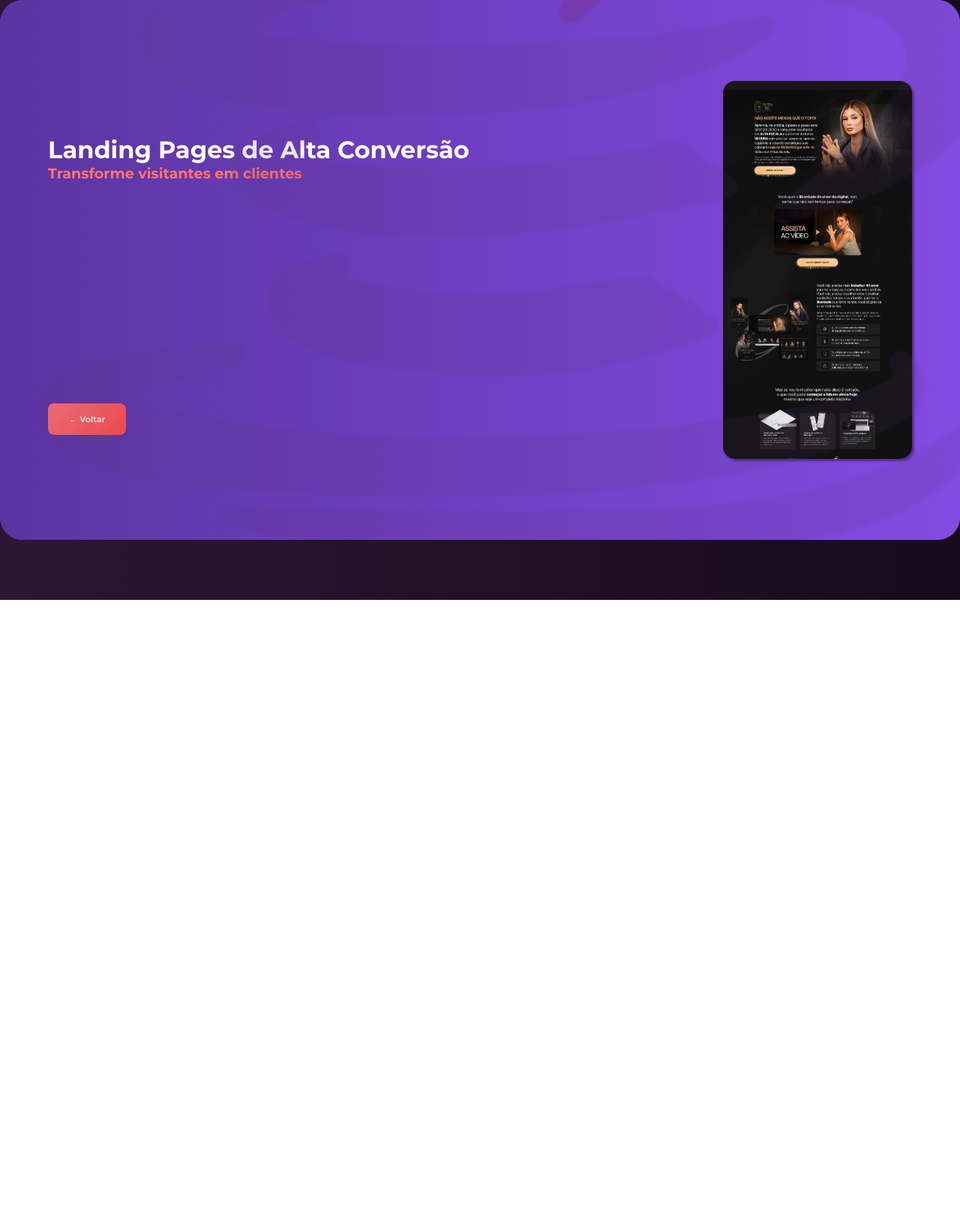
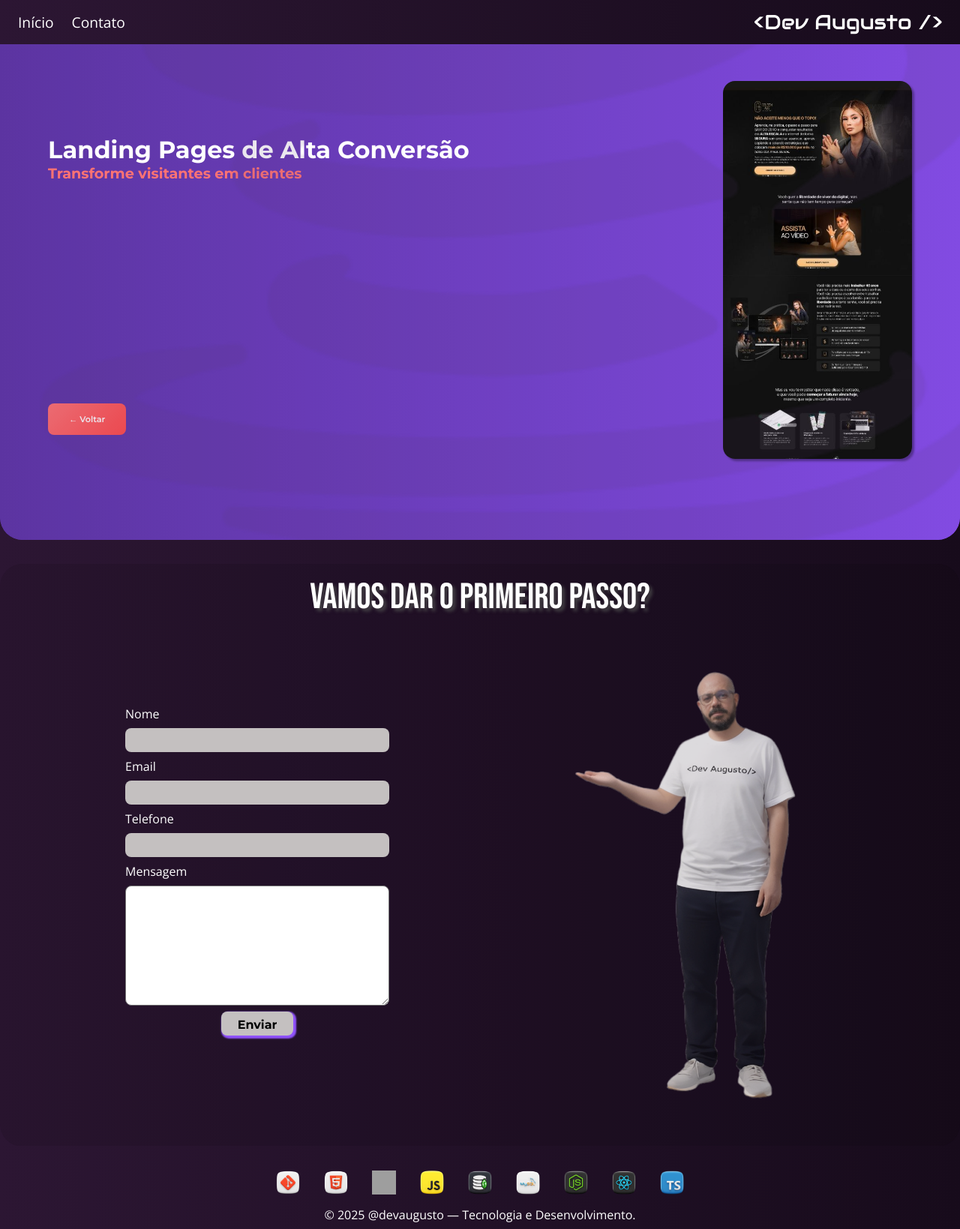
Before and after one commit to jorgeguto87/portifolio_react, a React (Vite) app: page /landing-pages in a window 1280 px wide. Shown: the whole page at 75% size. Before the commit the page ends 800 px from the top, so only its background shows below. Built offline with nearby package versions, Linux system fonts and the light colour scheme; grey boxes are pictures that could not be loaded; a web font is replaced by a local one.

Commit message:
alteracao paginas internas

```diff
--- a/index.html
+++ b/index.html
@@ -9,35 +9,55 @@
 
 <meta name="viewport" content="width=device-width, initial-scale=1.0" />
 
-<title>Criação de Sites e Chatbots para WhatsApp | Dev Augusto</title>
+<title>Dev Augusto | Criação de Sites Profissionais e Chatbots para WhatsApp</title>
 
 <meta name="description"
-content="Criação de sites profissionais, landing pages e chatbots para WhatsApp. Soluções digitais para empresas que desejam fortalecer sua presença online e gerar clientes." />
+content="Criação de sites profissionais, landing pages estratégicas e chatbots para WhatsApp. Design moderno, tecnologia e estratégia para fortalecer a presença digital do seu negócio." />
 
 <meta name="keywords"
-content="criação de sites, sites profissionais, landing pages, chatbot whatsapp, automação whatsapp, desenvolvimento de sites" />
+content="criação de sites, landing page profissional, chatbot whatsapp, desenvolvimento web, automação whatsapp, sites para empresas">
 
 <meta name="author" content="Dev Augusto">
 
 <meta name="robots" content="index, follow">
 
-<!-- Open Graph -->
+<link rel="canonical" href="https://devaugusto.com.br/" />
 
-<meta property="og:title" content="Dev Augusto | Criação de Sites e Chatbots para WhatsApp">
+<!-- OPEN GRAPH -->
+
+<meta property="og:title"
+content="Dev Augusto | Criação de Sites Profissionais e Chatbots para WhatsApp">
 
 <meta property="og:description"
-content="Desenvolvimento de sites profissionais, landing pages e automação de atendimento para empresas.">
-
-<meta property="og:image"
-content="https://www.devaugusto.com.br/imagem_preview.jpg">
-
-<meta property="og:url"
-content="https://www.devaugusto.com.br">
+content="Sites profissionais com design moderno e chatbots personalizados para transformar atendimento em resultado.">
 
 <meta property="og:type"
 content="website">
 
+<meta property="og:url"
+content="https://devaugusto.com.br/">
+
+<meta property="og:image"
+content="https://devaugusto.com.br/imagem-preview.jpg">
+
+<meta property="og:image:width" content="1200">
+
+<meta property="og:image:height" content="630">
+
+<meta property="og:locale" content="pt_BR">
+
+<!-- TWITTER -->
+
 <meta name="twitter:card" content="summary_large_image">
+
+<meta name="twitter:title"
+content="Dev Augusto | Criação de Sites Profissionais e Chatbots para WhatsApp">
+
+<meta name="twitter:description"
+content="Desenvolvimento de sites profissionais e chatbots estratégicos para fortalecer sua presença digital.">
+
+<meta name="twitter:image"
+content="https://devaugusto.com.br/imagem-preview.jpg">
 
 <!-- GSAP -->
 
@@ -56,4 +76,5 @@ content="website">
 <script type="module" src="/src/main.jsx"></script>
 
 </body>
+
 </html>
--- a/src/meuComponente.css
+++ b/src/meuComponente.css
@@ -59,6 +59,7 @@ background-image: linear-gradient(to right, #23751b, #2c8f23);
   background-image: linear-gradient(to right, #110b06, #1d130a);
 
 }
+
 
 .imagem__pages{
   position: absolute;
@@ -955,7 +956,7 @@ box-shadow:0 10px 25px rgba(0,0,0,0.3);
     display: flex;
     flex-direction: column;
     align-items: center;
-    text-align: center;
+    text-align: left;
   }
 
   .texto__principal__titulo    { font-size: 130%; }
@@ -1065,7 +1066,7 @@ box-shadow:0 10px 25px rgba(0,0,0,0.3);
     margin-top: 5rem;
   }
 
-  .imagem__capa { max-height: 170px; }
+  .imagem__capa { max-height: 180px; }
   .imagem__pages { max-height: 250px; }
 
   .texto__principal__titulo    { font-size: 118%; }
@@ -1082,7 +1083,7 @@ box-shadow:0 10px 25px rgba(0,0,0,0.3);
 
 /* --- 480px (mobile médio) --- */
 @media screen and (max-width: 480px) {
-  .imagem__capa { max-height: 150px; }
+  .imagem__capa { max-height: 200px; }
   .imagem__pages {
     max-height: 250px;
   }
@@ -1265,7 +1266,7 @@ box-shadow:0 10px 25px rgba(0,0,0,0.3);
 
   .imagem__capa {
     position: static;
-    max-height: 200px;
+    max-height: 280px;
     flex-shrink: 0;
     border-radius: 2rem;
     padding: 0;
@@ -1274,7 +1275,7 @@ box-shadow:0 10px 25px rgba(0,0,0,0.3);
 
   .imagem__pages {
     position: static;
-    max-height: 200px;
+    max-height: 300px;
     flex-shrink: 0;
     padding: 0;
     align-self: center;
--- a/src/meuComponente.jsx
+++ b/src/meuComponente.jsx
@@ -45,12 +45,12 @@ const textoPrincipal = (
 
       Se o que você precisa é de um <strong>chatbot para WhatsApp</strong> que automatize seu atendimento e transforme conversas em oportunidades reais de negócio, também desenvolvo <strong>assistentes inteligentes personalizados</strong>, integrados ao seu funil de marketing e relacionamento com clientes.<br /><br />
 
-      <strong>Sua presença digital merece ser notada. Vamos dar o próximo passo?</strong>
+      <strong>Sua presença digital merece ser notada.<br />Vamos dar o próximo passo?</strong>
     </p>
   </div>
 );
 
-const cabecalho = (
+/*const cabecalho = (
     <header>
         <div className='menu__cabecalho'>
             <a href="#section1">Início</a>
@@ -60,19 +60,100 @@ const cabecalho = (
         <h1 className='titulo__cabecalho'>{titulo}</h1>
     </header>
 );
+*/
 
-const logos = [
-  { src: logo_git, alt: "Git" },
-  { src: logo_html5, alt: "HTML5" },
-  { src: logo_java, alt: "Java" },
-  { src: logo_javascript, alt: "JavaScript" },
-  { src: logo_mongodb, alt: "MongoDB" },
-  { src: logo_mysql, alt: "MySQL" },
-  { src: logo_nodejs, alt: "Node.js" },
-  { src: logo_react, alt: "React" },
-  { src: logo_typescript, alt: "TypeScript" }
-];
+export function Cabecalho({ ocultarSolucoes = false }){
+return(
 
+<header>
+    <div className='menu__cabecalho'>
+        <a href="#section1">Início</a>
+        {!ocultarSolucoes && <a href="#section2">Soluções</a>}
+        <a href="#section3">Contato</a>
+    </div>
+
+    <h1 className='titulo__cabecalho'>{titulo}</h1>
+</header>
+
+)
+}
+
+export function Contato(){
+  const handleSubmit = (e) => {
+  e.preventDefault()
+
+  emailjs.send(
+    'service_bi023d9',
+    'template_wy14ysj',
+    {
+      nome: e.target.fname.value,
+      email: e.target.femail.value,
+      telefone: e.target.fphone.value,
+      mensagem: e.target.fmessage.value
+    },
+    'vrvKrSYqs4oqcQGBI'
+  )
+  .then(() => {
+
+    Swal.fire({
+      background: 'linear-gradient(to right, #2c1633, #170b1b)',
+      color: '#ffffff',
+      icon: 'success',
+      title: 'Mensagem enviada!',
+      text: 'Entraremos em contato em breve 🚀',
+      confirmButtonColor: '#8e44ad',
+      confirmButtonText: 'Perfeito!'
+    })
+
+    e.target.reset()
+
+  })
+  .catch(() => {
+
+    Swal.fire({
+      background: 'linear-gradient(to right, #2c1633, #170b1b)',
+      color: '#ffffff',
+      icon: 'error',
+      title: 'Erro ao enviar',
+      text: 'Algo deu errado. Tente novamente.',
+      confirmButtonColor: '#c0392b'
+    })
+
+  })
+}
+  return(
+
+    <div id='section3' className='contatoContainer'>
+    <h1 className='tituloContato'>
+      Vamos dar o primeiro passo?
+    </h1>
+    <div className='containerFormulario'>
+    <div className='formulario'>
+      <form className='forms' onSubmit={handleSubmit}>
+        <label htmlFor='fname'>Nome</label>
+        <input type='text' id='fname' name='fname'></input>
+        <label htmlFor='femail'>Email</label>
+        <input type='email' id='femail' name='femail'></input>
+        <label htmlFor='fphone'>Telefone</label>
+        <input type='tel' id='fphone' name='fphone'></input>
+        <label htmlFor='fmessage'>Mensagem</label>
+        <textarea type='text' id='fmessage' name='fmessage'></textarea>
+        <input type='submit' id='btSubmit' value='Enviar'></input>
+      </form>
+    </div>
+          <img src={imgContato} alt='imagem contato' style={{borderRadius: '1.5rem', opacity: '85%', maxHeight: '40rem'}}></img>
+
+  </div>
+  </div>
+
+
+  )
+}
+
+
+
+
+/*
 const rodape = (
   <footer>
     <div className='container__rodape'>
@@ -87,10 +168,45 @@ const rodape = (
     </div>
 
     <p className="texto__rodape">
-      © {new Date().getFullYear()} @devaugusto — Desenvolvido com tecnologia e criatividade.
+      © {new Date().getFullYear()} @devaugusto — Tecnologia e Desenvolvimento.
     </p>
   </footer>
 );
+*/
+
+export function Rodape(){
+  const logos = [
+  { src: logo_git, alt: "Git" },
+  { src: logo_html5, alt: "HTML5" },
+  { src: logo_java, alt: "Java" },
+  { src: logo_javascript, alt: "JavaScript" },
+  { src: logo_mongodb, alt: "MongoDB" },
+  { src: logo_mysql, alt: "MySQL" },
+  { src: logo_nodejs, alt: "Node.js" },
+  { src: logo_react, alt: "React" },
+  { src: logo_typescript, alt: "TypeScript" }
+];
+  return (
+      <footer>
+    <div className='container__rodape'>
+      {logos.map((logo, index) => (
+        <img
+          key={index}
+          src={logo.src}
+          alt={`Logo ${logo.alt}`}
+          className="logo__rodape"
+        />
+      ))}
+    </div>
+
+    <p className="texto__rodape">
+      © {new Date().getFullYear()} @devaugusto — Tecnologia e Desenvolvimento.
+    </p>
+  </footer>
+
+  )
+
+}
 
 const secaoDiferenciais = (
   <div className='secao__diferenciais__container'>
@@ -620,7 +736,7 @@ function MeuComponente() {
 
 )
 
-const handleSubmit = (e) => {
+/*const handleSubmit = (e) => {
   e.preventDefault()
 
   emailjs.send(
@@ -662,8 +778,9 @@ const handleSubmit = (e) => {
 
   })
 }
+*/
 
-
+/*
 const contato = (
   <div id='section3' className='contatoContainer'>
     <h1 className='tituloContato'>
@@ -688,17 +805,19 @@ const contato = (
   </div>
   </div>
 )
+*/
+
 
 
   return (
     <div>
-        {cabecalho}
+        <Cabecalho />
         {paginaInicial}
         {secaoDiferenciais}
         {secaoSolucoes}
         {ofertas}
-        {contato}
-        {rodape}
+        <Contato />
+        <Rodape />
     </div>
   );
 }
--- a/src/pages/ChatbotWhatsapp.jsx
+++ b/src/pages/ChatbotWhatsapp.jsx
@@ -3,16 +3,18 @@ import { Link } from "react-router-dom"
 
 
 import "../meuComponente.css"
+import { Cabecalho, Contato, Rodape } from "../meuComponente"
+
 
 import chatbot_zap from "../assets/chatbot_zap.png"
 import java from "../assets/java.svg"
 
 
-export default function ChatbotWhatsapp(){
+function ChatbotZap(){
 
 return(
 
-<div>
+<div id="section1">
 
 <Helmet>
 
@@ -98,3 +100,15 @@ alt="background tecnologia"
 )
 
 }
+
+export default function ChatbotWhatsapp(){
+
+    return(
+        <>
+        <Cabecalho ocultarSolucoes />
+        <ChatbotZap />
+        <Contato />
+        <Rodape />
+        </>
+    )
+}
--- a/src/pages/CriacaoSites.jsx
+++ b/src/pages/CriacaoSites.jsx
@@ -3,15 +3,17 @@ import { Link } from "react-router-dom"
 
 
 import "../meuComponente.css"
+import { Cabecalho, Contato, Rodape } from "../meuComponente"
+
 
 import sites from "../assets/sites.jpeg"
 import java from "../assets/java.svg"
 
-export default function CriacaoSites(){
+function CriacaoSite(){
 
 return(
 
-<div>
+<div id='section1'>
 
 <Helmet>
 
@@ -91,3 +93,15 @@ alt="background tecnologia"
 )
 
 }
+
+export default function CriacaoSites(){
+    return (
+    <>
+    <Cabecalho ocultarSolucoes />
+    <CriacaoSite />
+    <Contato />
+    <Rodape />
+    </>
+    )
+
+}
--- a/src/pages/LandingPages.jsx
+++ b/src/pages/LandingPages.jsx
@@ -2,16 +2,18 @@ import { Helmet } from "react-helmet-async"
 import { Link } from "react-router-dom"
 
 import "../meuComponente.css"
+import { Cabecalho, Contato, Rodape } from "../meuComponente"
 
 import land from "../assets/land.jpeg"
 import java from "../assets/java.svg"
 
 
-export default function LandingPages(){
+
+function LandingPage(){
 
 return(
 
-<div className="pagina__inicial pagina__landingPages">
+<div id='section1' className="pagina__inicial pagina__landingPages">
 
 <Helmet>
 
@@ -31,15 +33,13 @@ href="https://www.devaugusto.com.br/landing-pages"
 
 <section className="pagina__inicial">
 
-    <img
-    className="imagem__pages"
-    src={land}
-    alt="Criação de Landing Pages"
-    />
+<img
+className="imagem__pages"
+src={land}
+alt="Criação de Landing Pages"
+/>
 
 <div className="texto__principal">
-
-
 
 <h1 className="texto__principal__titulo">
 Landing Pages de Alta Conversão
@@ -61,11 +61,11 @@ Ela pode ser utilizada para:
 
 <br /><br />
 
-✔ captação de leads<br />
-✔ campanhas de anúncios<br />
-✔ lançamentos de produtos<br />
-✔ promoções<br />
-✔ geração de contatos via WhatsApp<br />
+✔ captação de leads<br/>
+✔ campanhas de anúncios<br/>
+✔ lançamentos de produtos<br/>
+✔ promoções<br/>
+✔ geração de contatos via WhatsApp<br/>
 
 <br /><br />
 
@@ -84,11 +84,7 @@ src={java}
 alt="background tecnologia"
 />
 
-
-
 </div>
-
-
 
 </section>
 
@@ -97,3 +93,20 @@ alt="background tecnologia"
 )
 
 }
+
+
+
+export default function LandingPages(){
+
+return(
+
+<>
+<Cabecalho ocultarSolucoes />
+<LandingPage />
+<Contato />
+<Rodape />
+</>
+
+)
+
+}
```
